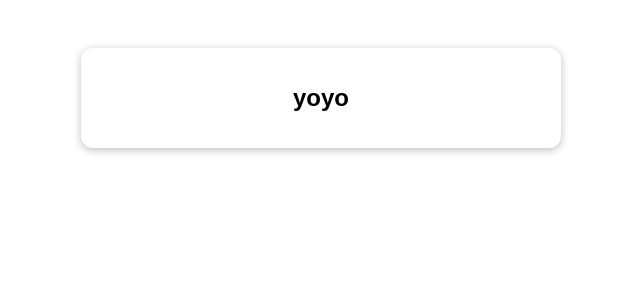
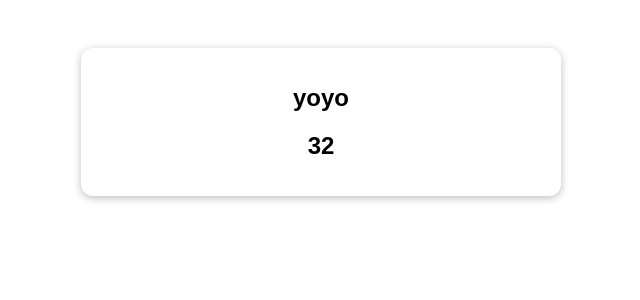
Before and after one commit to yuosif1286/VueCourse, a Vue app: page / in a window 1280 px wide. Shown: the top 300 px of the page, without its empty margins (319-959 px from the left). Built offline with nearby package versions, Linux system fonts and the light colour scheme.

Commit message:
complete

```diff
--- a/src/App.vue
+++ b/src/App.vue
@@ -1,29 +1,23 @@
 <template>
   <section class="container">
-    <h2>{{ userName }}</h2>
+    <h2>{{ user.uName }}</h2>
+    <h2>{{ user.age }}</h2>
   </section>
 </template>
 
-<script>
-import {ref} from "vue";
-export default {
- setup(){
-  const uName= ref('Maximilian');
+<script setup>
+//import {ref} from "vue";
+import {reactive} from "vue";
+
+ // const uName= ref('Maximilian');
+  const user= reactive({uName:'Maximilian',age:42});
   setTimeout(function (){
-    uName.value='yoyo'
-  },2000)
+   // uName.value='yoyo'
+    user.uName='yoyo';
+    user.age=32;
+  },2000);
 
-  return{
-    userName:uName
-  };
- }
 
-  /* data() {
-    return {
-      userName: 'Maximilian',
-    };
-  },*/
-};
 </script>
 
 <style>
```
